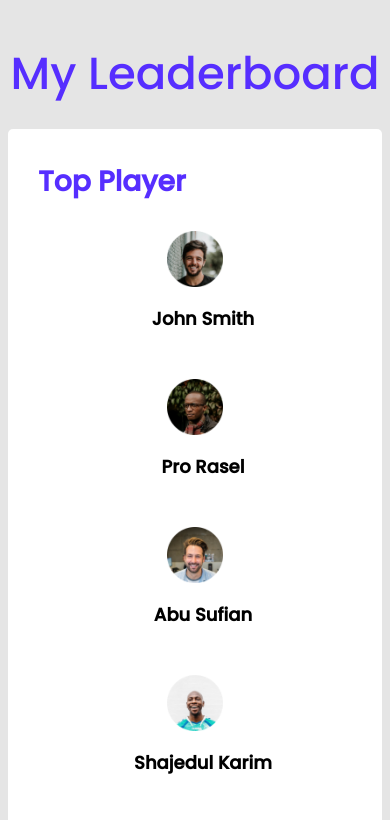
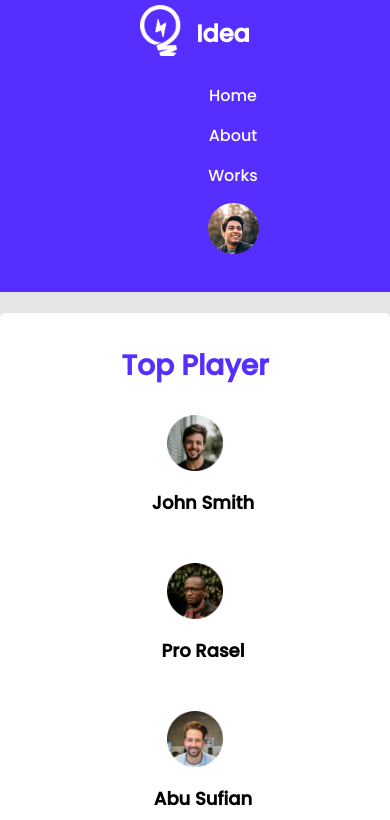
Before and after one commit to salsadsid/my-leader-board, a plain HTML site: page index.html in a window 390 px wide. Shown: the top 820 px of the page. Drawn offline with Linux system fonts and the light colour scheme.

Commit message:
menu-added

```diff
--- a/index.html
+++ b/index.html
@@ -14,9 +14,29 @@
 
 <body>
     <!-- header start -->
-    <header>
-        <div class="header-title">
-            <h1>My Leaderboard</h1>
+    <header class="header">
+        <div>
+            <div class="header-title">
+                <!-- <h1>My Leaderboard</h1> -->
+                <div class="company-logo">
+                    <img src="./images/icons/logo.png" alt="">
+                </div>
+                <div class="company-name">
+                    <h1>
+                        Idea
+                    </h1>
+                </div>
+            </div>
+            <nav class="menu">
+                <ul>
+                    <li><a href="Hoem">Home</a></li>
+                    <li><a href="about">About</a></li>
+                    <li><a href="Worke">Works</a></li>
+                    <li><a href="">
+                            <img src="./images/icons/profile.png" alt="">
+                        </a></li>
+                </ul>
+            </nav>
         </div>
     </header>
     <main>
--- a/styles/style.css
+++ b/styles/style.css
@@ -3,6 +3,8 @@
 /* Common styles and utilities */
 body {
     background-color: #E5E5E5;
+    font-family: 'Poppins', sans-serif;
+    margin: 0;
 }
 
 main {
@@ -18,14 +20,56 @@ hr {
     margin-bottom: 2px;
 }
 
-.header-title h1 {
-    font-size: 45px;
-    color: #562EFF;
-    font-family: 'Poppins', sans-serif;
-    margin: 40px 0 0 0;
-    text-align: center;
-    letter-spacing: 0.4cm;
-    font-weight: 200;
+
+
+/* header-styles */
+
+.header {
+    background-color: #562EFF;
+    margin: 0;
+    display: flex;
+    justify-content: center;
+}
+
+.header>div {
+    display: flex;
+    width: 870px;
+    justify-content: space-between;
+}
+
+.header-title img {
+    width: 41px;
+}
+
+.header-title {
+    display: flex;
+    justify-content: center;
+    align-items: center;
+}
+
+.company-name h1 {
+    color: #FFFFFF;
+    font-size: 24px;
+    margin-left: 15px;
+}
+
+
+.menu ul {
+    list-style: none;
+    display: flex;
+}
+
+.menu li {
+    display: flex;
+    justify-content: center;
+    align-items: center;
+    margin-left: 36px;
+}
+
+.menu li a {
+    text-decoration: none;
+    font-size: 16px;
+    color: #FFFFFF;
 }
 
 /* Top-players-styles */
@@ -125,6 +169,8 @@ top-blogs-styles
  ---------------*/
 .latest-course-header {
     margin-left: 30px;
+    font-size: 24px;
+    color: #562EFF;
 }
 
 .courses {
@@ -204,8 +250,46 @@ top-blogs-styles
 
 @media only screen and (max-width:688px) {
 
-    .header-title h1 {
-        letter-spacing: 0cm;
+    .header {
+        display: flex;
+        flex-direction: column;
+        justify-content: center;
+    }
+
+    .header>div {
+        display: flex;
+        width: 100%;
+        flex-direction: column;
+        justify-content: center;
+    }
+
+    .menu {
+        display: flex;
+        justify-content: center;
+        align-items: center;
+    }
+
+    .menu ul {
+        list-style: none;
+        display: flex;
+        flex-direction: column;
+        justify-content: center;
+        align-items: center;
+    }
+
+    .menu li {
+        display: flex;
+        flex-direction: column;
+        justify-content: center;
+        align-items: center;
+        margin-bottom: 15px;
+        /* margin-left: 36px; */
+    }
+
+    .top-players-title,
+    .top-blogs-header,
+    .latest-course-header {
+        text-align: center;
     }
 
     .container {
```
